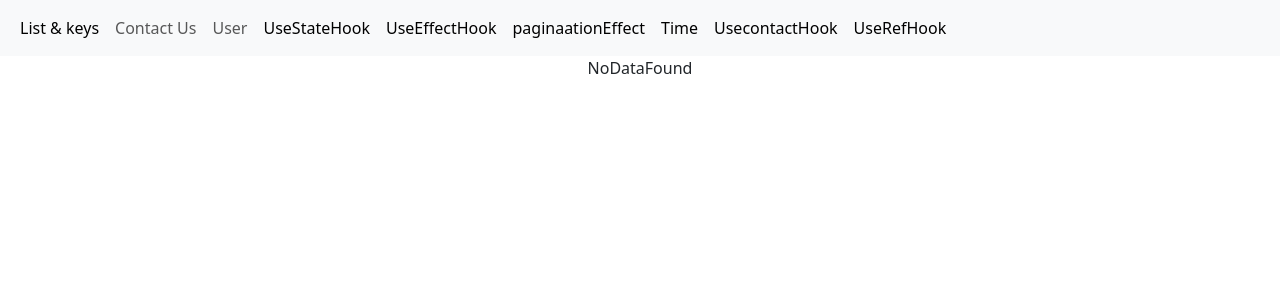
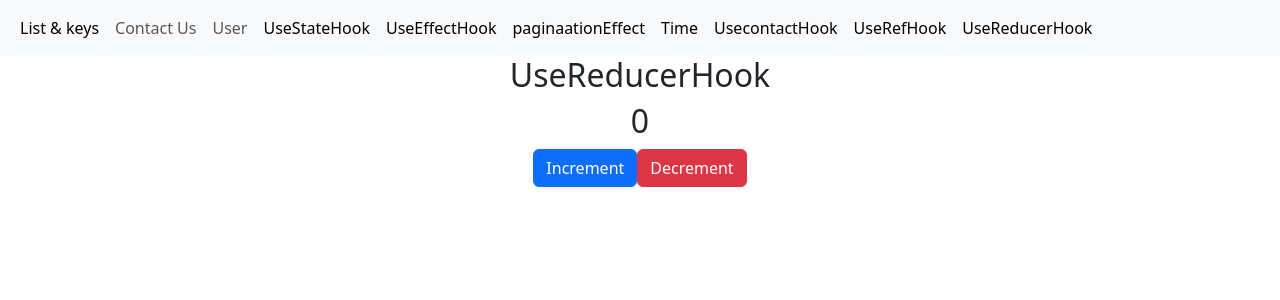
Before and after one commit to smpraneethkumar/my_react_JS, a React (Create React App) app: page /usereducerhook in a window 1280 px wide. Shown: the top 300 px of the page. Built offline with nearby package versions, Linux system fonts and the light colour scheme.

Commit message:
usereducerhook

```diff
--- a/src/Components/Header.jsx
+++ b/src/Components/Header.jsx
@@ -39,6 +39,8 @@ export class Header extends Component {
         </li>
         <li class="nav-item">
         <Link to="/userefhook" class="nav-link active" aria-current="page" >UseRefHook</Link>
+        </li><li class="nav-item">
+        <Link to="/usereducerhook" class="nav-link active" aria-current="page" >UseReducerHook</Link>
         </li>
       </ul>
     </div>
--- /dev/null
+++ b/src/Components/Hooks/UseReducerHook.jsx
@@ -0,0 +1,31 @@
+import React, { useReducer } from 'react'
+
+const reducer = (currVal, action ) => {
+    switch(action){
+        case "increment" :
+        return currVal +1
+        case "decrement" :
+        return currVal -1
+        default:
+            return currVal
+
+    }
+}
+
+const UseReducerHook = () => {
+    const [count, dispatch] = useReducer(reducer, 0);
+    console.log(count);
+    console.log(dispatch);
+
+
+  return (
+    <div>
+        <h2>UseReducerHook</h2>
+        <h2>{count}</h2>
+        <button onClick={()=> dispatch("increment")} className='btn btn-primary'>Increment</button>
+        <button onClick={()=> dispatch("decrement")} className='btn btn-danger'>Decrement</button>
+    </div>
+  )
+}
+
+export default UseReducerHook
--- a/src/Routes/Routing.jsx
+++ b/src/Routes/Routing.jsx
@@ -10,6 +10,7 @@ import Timer from '../Components/Hooks/Timer'
 import NoDataFound from '../Components/NoDataFound'
 import UseContactHook from '../Components/Hooks/UseContactHook/UseContactHook'
 import UseRefHook from '../Components/Hooks/UseRefHook'
+import UseReducerHook from '../Components/Hooks/UseReducerHook'
 
 export class Routing extends Component {
   render() {
@@ -23,6 +24,7 @@ export class Routing extends Component {
         <Route path='/paginaationeffect' element={<PaginaationEffect/>}/>
         <Route path='/usecontacthook' element={<UseContactHook/>}/>
         <Route path='/userefhook' element={<UseRefHook/>}/>
+        <Route path='/usereducerhook' element={<UseReducerHook/>}/>
         <Route path='/time' element={<Timer/>}/>
         <Route path='/*' element={<NoDataFound/>}/>
       </Routes>
```
